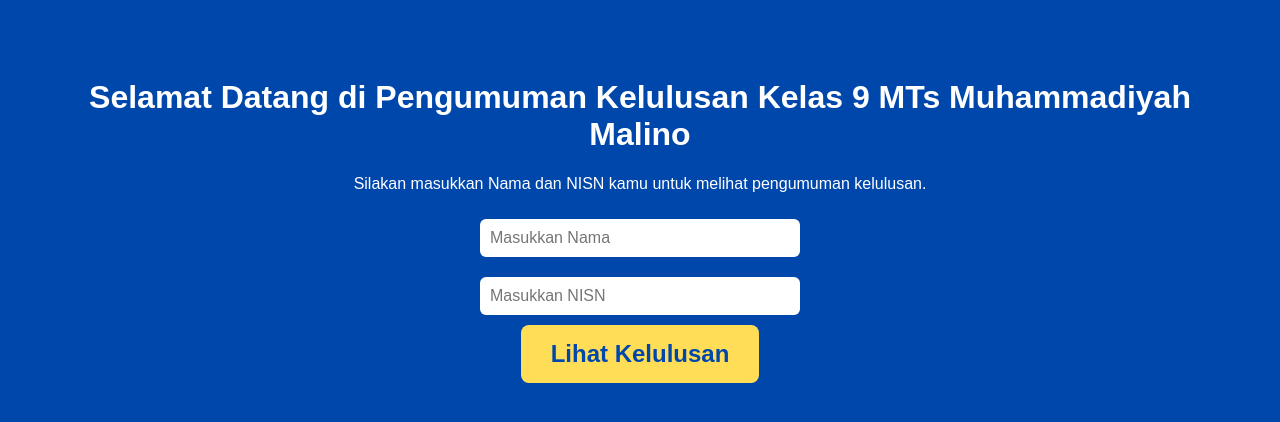
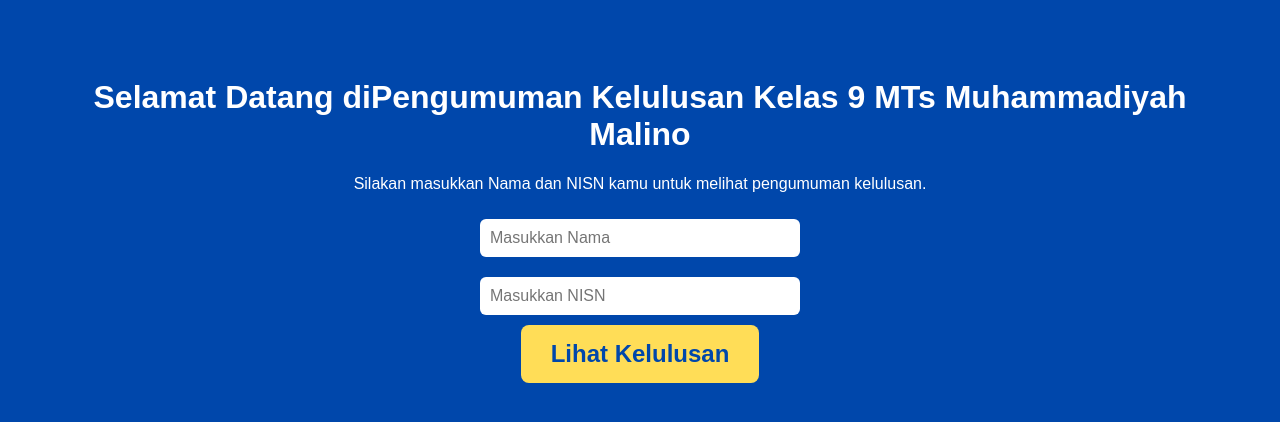
Before and after one commit to Dompesquad/kelulusan, a plain HTML site: page index.html in a window 1280 px wide. Drawn offline with Linux system fonts and the light colour scheme.

Commit message:
Update index.html

```diff
--- a/index.html
+++ b/index.html
@@ -35,7 +35,7 @@
 </head>
 <body>
 
-  <h1>Selamat Datang di Pengumuman Kelulusan Kelas 9 MTs Muhammadiyah Malino</h1>
+  <h1>Selamat Datang diPengumuman Kelulusan Kelas 9 MTs Muhammadiyah Malino</h1>
 
   <p>Silakan masukkan Nama dan NISN kamu untuk melihat pengumuman kelulusan.</p>
 
```
